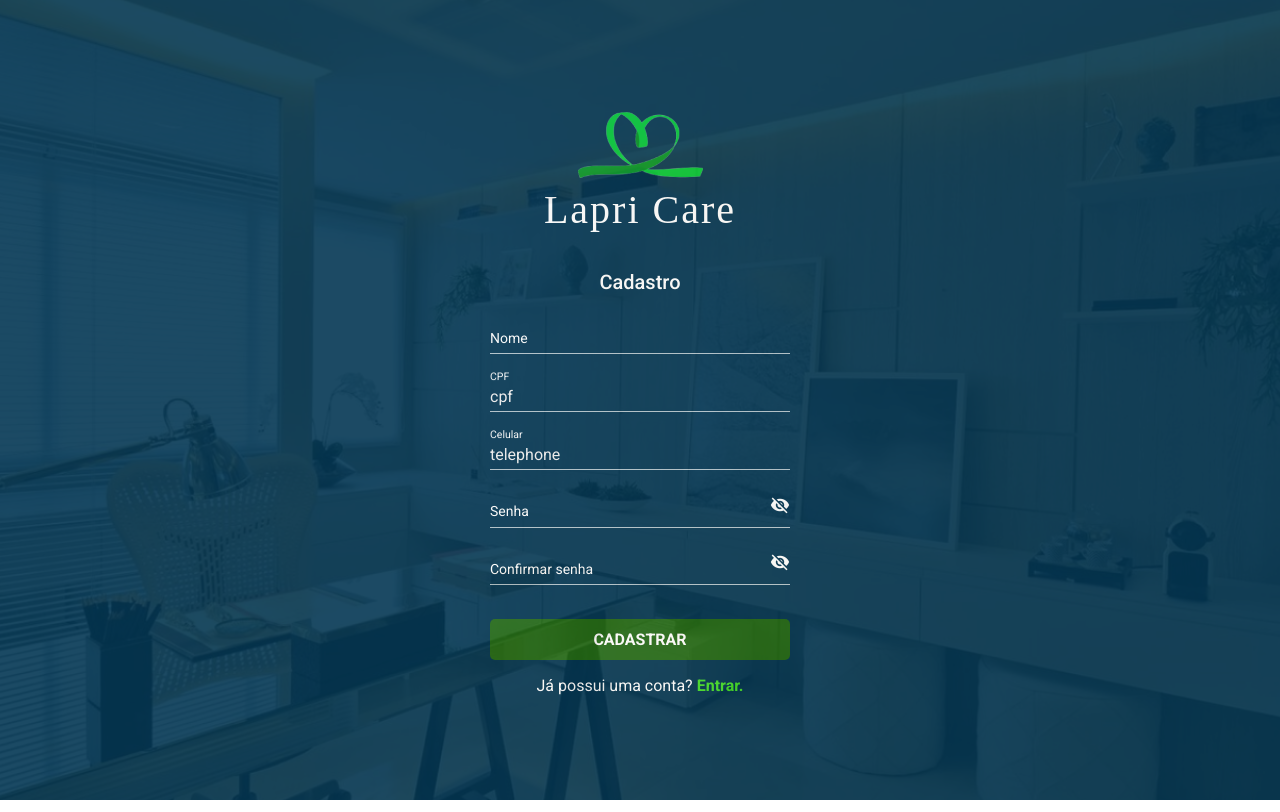
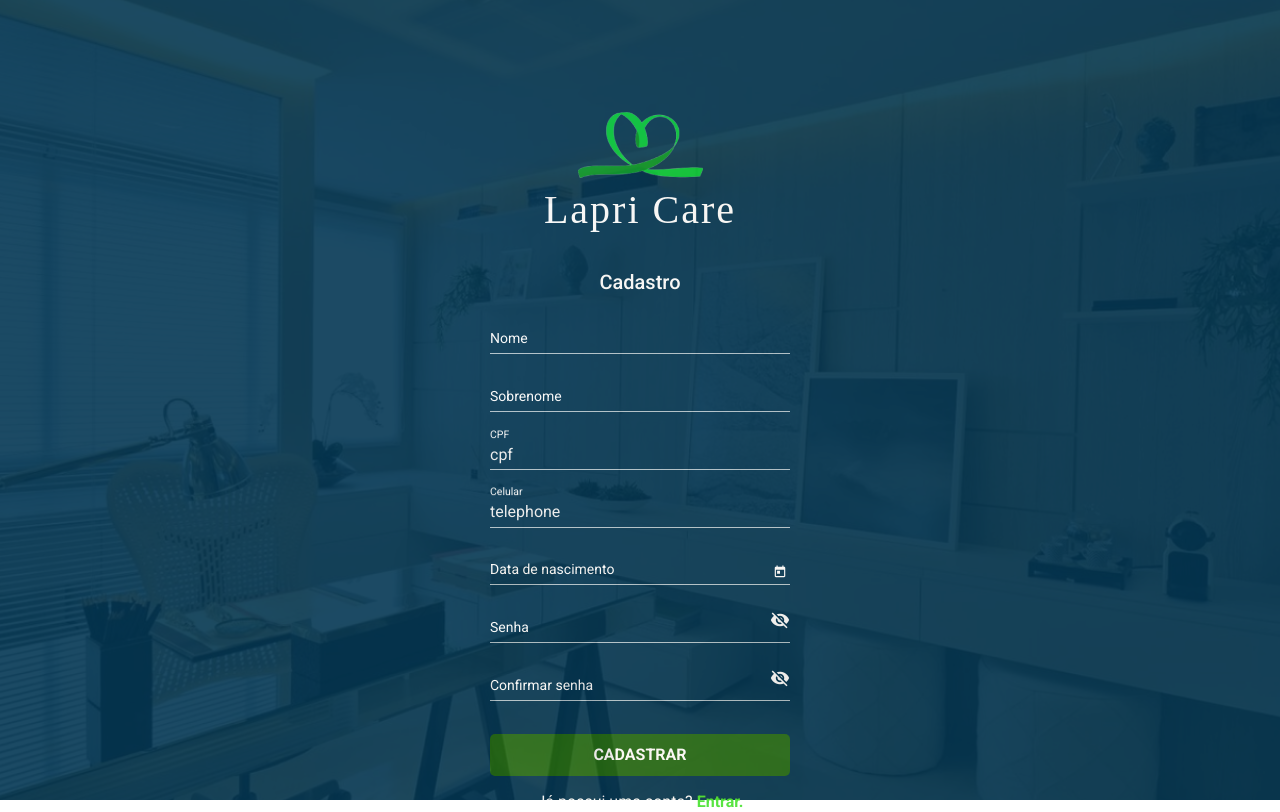
Before and after one commit to PedroBoscachi/Projeto-WEB, an Angular app in the folder Clinica/frontend/clinica/: page /cadastro in a window 1280 px wide. Built offline with nearby package versions, Linux system fonts and the light colour scheme; a web font is replaced by a local one; what ngx-mask would draw is missing.

Commit message:
feat: new field on register user

```diff
--- a/Clinica/frontend/clinica/src/app/pages/master/master.component.css
+++ b/Clinica/frontend/clinica/src/app/pages/master/master.component.css
@@ -82,3 +82,9 @@ main {
   display: grid;
   place-items: center;
 }
+
+.my-profile-wrapper {
+  display: flex;
+  justify-content: center;
+  gap: 1rem;
+}
--- a/Clinica/frontend/clinica/src/app/pages/master/master.component.html
+++ b/Clinica/frontend/clinica/src/app/pages/master/master.component.html
@@ -29,6 +29,7 @@
     <a routerLink="/meu-perfil" class="hover" routerLinkActive="selected"
       >Meu Perfil</a
     >
+    <a routerLink="/login">Sair</a>
   </div>
 </header>
 <main>
--- a/Clinica/frontend/clinica/src/app/pages/master/master.component.ts
+++ b/Clinica/frontend/clinica/src/app/pages/master/master.component.ts
@@ -1,15 +1,15 @@
 import { Component, OnInit } from '@angular/core';
+import { Router } from '@angular/router';
 
 @Component({
   selector: 'app-master',
   templateUrl: './master.component.html',
-  styleUrls: ['./master.component.css']
+  styleUrls: ['./master.component.css'],
 })
 export class MasterComponent implements OnInit {
-
-  constructor() { }
+  constructor(private router: Router) {}
 
   ngOnInit(): void {
+    this.router.navigate(['/agendar-exame']);
   }
-
 }
--- a/Clinica/frontend/clinica/src/app/pages/schedule-exam/schedule-exam.component.css
+++ b/Clinica/frontend/clinica/src/app/pages/schedule-exam/schedule-exam.component.css
@@ -1,4 +1,5 @@
-p {
+p,
+span {
   color: black;
   font-size: 2rem;
   margin-top: 2rem;
--- a/Clinica/frontend/clinica/src/app/pages/schedule-exam/schedule-exam.component.html
+++ b/Clinica/frontend/clinica/src/app/pages/schedule-exam/schedule-exam.component.html
@@ -1 +1,5 @@
 <p>Agendar exame!</p>
+<button (click)="push('Marceloe')">inserir</button>
+<div class="cart-item" *ngFor="let item of items; let i = index">
+  <span>{{ item }} {{ i }} </span>
+</div>
--- a/Clinica/frontend/clinica/src/app/pages/schedule-exam/schedule-exam.component.ts
+++ b/Clinica/frontend/clinica/src/app/pages/schedule-exam/schedule-exam.component.ts
@@ -3,13 +3,15 @@ import { Component, OnInit } from '@angular/core';
 @Component({
   selector: 'app-schedule-exam',
   templateUrl: './schedule-exam.component.html',
-  styleUrls: ['./schedule-exam.component.css']
+  styleUrls: ['./schedule-exam.component.css'],
 })
 export class ScheduleExamComponent implements OnInit {
+  items: string[] = ['Lucas', 'Maria', 'Isabela'];
+  constructor() {}
 
-  constructor() { }
+  ngOnInit(): void {}
 
-  ngOnInit(): void {
+  push(name: string): void {
+    this.items.push(name);
   }
-
 }
--- a/Clinica/frontend/clinica/src/app/pages/signup/signup.component.css
+++ b/Clinica/frontend/clinica/src/app/pages/signup/signup.component.css
@@ -103,3 +103,9 @@ label {
   cursor: pointer;
   text-decoration: 0;
 }
+
+.btn-calendar {
+  background-color: transparent;
+  box-shadow: 0;
+  border: 0;
+}
--- a/Clinica/frontend/clinica/src/app/pages/signup/signup.component.html
+++ b/Clinica/frontend/clinica/src/app/pages/signup/signup.component.html
@@ -10,6 +10,10 @@
         <form class="form-wrapper">
           <mat-form-field color="accent">
             <mat-label>Nome</mat-label>
+            <input matInput value="" />
+          </mat-form-field>
+          <mat-form-field color="accent">
+            <mat-label>Sobrenome</mat-label>
             <input matInput value="" />
           </mat-form-field>
           <mat-form-field color="accent">
@@ -29,6 +33,16 @@
               placeholder="Ex. (11)96491-8727"
               value="telephone"
             />
+          </mat-form-field>
+          <mat-form-field>
+            <mat-label>Data de nascimento</mat-label>
+            <input matInput [matDatepicker]="picker" />
+
+            <div class="btn-calendar" matSuffix>
+              <mat-datepicker-toggle matSuffix matIconSuffix [for]="picker">
+              </mat-datepicker-toggle>
+              <mat-datepicker #picker></mat-datepicker>
+            </div>
           </mat-form-field>
           <mat-form-field color="accent">
             <mat-label>Senha</mat-label>
--- a/Clinica/frontend/clinica/tsconfig.json
+++ b/Clinica/frontend/clinica/tsconfig.json
@@ -1,4 +1,3 @@
-/* To learn more about this file see: https://angular.io/config/tsconfig. */
 {
   "compileOnSave": false,
   "compilerOptions": {
@@ -18,10 +17,7 @@
     "importHelpers": true,
     "target": "es2020",
     "module": "es2020",
-    "lib": [
-      "es2020",
-      "dom"
-    ]
+    "lib": ["es2020", "dom"]
   },
   "angularCompilerOptions": {
     "enableI18nLegacyMessageIdFormat": false,
```
Also changed, not shown: Clinica/frontend/clinica/src/app/app.module.ts (+22 -1 lines), Clinica/frontend/clinica/src/app/material/material.module.ts (deleted, +0 -9 lines).
